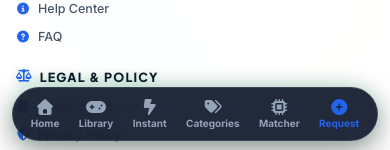
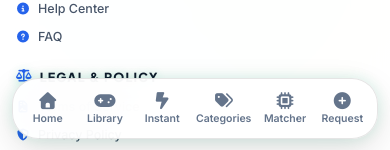
Before and after one commit to rnasir531/GameZync, a Next.js app: page /low-end in a window 390 px wide. Shown: the part 691-841 px from the top of the page. Built offline with nearby package versions, Linux system fonts and the light colour scheme; no server answers; the database is empty.

Commit message:
Redesign Mobile Bottom Navigation Dock UI

```diff
--- a/src/app/css/components/topbar.css
+++ b/src/app/css/components/topbar.css
@@ -1015,65 +1015,82 @@
 .mobile-bottom-dock {
   display: none;
   position: fixed;
-  bottom: 12px;
+  bottom: 14px;
   left: 50%;
   transform: translateX(-50%);
   width: calc(100% - 24px);
-  max-width: 440px;
+  max-width: 430px;
   z-index: 9990;
 }
 
 .dock-inner {
-  background: rgba(15, 23, 42, 0.92);
-  backdrop-filter: blur(24px);
-  -webkit-backdrop-filter: blur(24px);
+  background: rgba(15, 23, 42, 0.85);
+  backdrop-filter: blur(20px);
+  -webkit-backdrop-filter: blur(20px);
   border: 1px solid rgba(255, 255, 255, 0.12);
-  border-radius: 30px;
-  padding: 6px 8px;
+  border-radius: 26px;
+  padding: 6px 6px;
   display: flex;
   align-items: center;
   justify-content: space-around;
-  box-shadow: 0 10px 30px rgba(0, 0, 0, 0.4), 0 0 20px rgba(16, 185, 129, 0.2);
+  box-shadow: 0 12px 35px rgba(0, 0, 0, 0.5), 0 0 20px rgba(16, 185, 129, 0.18);
+  transition: all 0.3s ease;
+}
+
+/* Light mode support for bottom dock */
+[data-theme='light'] .dock-inner,
+body:not(.dark-theme) .dock-inner {
+  background: rgba(255, 255, 255, 0.92);
+  border: 1px solid rgba(0, 0, 0, 0.1);
+  box-shadow: 0 12px 35px rgba(0, 0, 0, 0.12), 0 0 15px rgba(16, 185, 129, 0.15);
 }
 
 .dock-item {
+  flex: 1;
   display: flex;
   flex-direction: column;
   align-items: center;
   justify-content: center;
-  gap: 2px;
-  padding: 5px 8px;
-  border-radius: 16px;
+  gap: 3px;
+  padding: 6px 4px;
+  border-radius: 18px;
   color: #94a3b8;
   text-decoration: none;
-  font-size: 10px;
-  font-weight: 700;
+  font-size: 10.5px;
+  font-weight: 600;
   background: transparent;
-  border: none;
+  border: 1px solid transparent;
   cursor: pointer;
-  transition: all 0.25s cubic-bezier(0.34, 1.56, 0.64, 1);
+  transition: all 0.25s ease;
+}
+
+[data-theme='light'] .dock-item,
+body:not(.dark-theme) .dock-item {
+  color: #64748b;
 }
 
 .dock-item i {
-  font-size: 16px;
-  transition: transform 0.25s ease;
+  font-size: 17px;
+  transition: transform 0.25s ease, color 0.25s ease, filter 0.25s ease;
 }
 
 .dock-item:hover,
 .dock-item.active {
-  color: #ffffff !important;
-  background: var(--accent-gradient);
-  box-shadow: 0 4px 14px var(--primary-glow);
+  color: #10b981 !important;
+  background: rgba(16, 185, 129, 0.12);
+  border-color: rgba(16, 185, 129, 0.25);
+  box-shadow: 0 2px 10px rgba(16, 185, 129, 0.15);
 }
 
 .dock-item:hover i,
 .dock-item.active i {
-  transform: scale(1.12);
-  color: #ffffff !important;
+  transform: scale(1.15);
+  color: #10b981 !important;
+  filter: drop-shadow(0 0 6px rgba(16, 185, 129, 0.6));
 }
 
 .dock-request-btn {
-  color: var(--primary-color);
+  color: #10b981;
 }
 
 @media (max-width: 991px) {
--- a/src/app/css/components/view_switcher.css
+++ b/src/app/css/components/view_switcher.css
@@ -3,7 +3,6 @@
     background: var(--filter-bg);
     padding: 4px;
     border-radius: var(--component-radius);
-
     gap: 4px;
 }
 .view-switcher-btn {
@@ -11,7 +10,6 @@
     background: transparent;
     padding: 8px 16px;
     border-radius: var(--component-radius);
-
     cursor: pointer;
     color: var(--text-muted);
     font-size: 14px;
@@ -24,74 +22,120 @@
     background: var(--filter-active-bg);
     color: var(--primary-color);
     box-shadow: var(--component-shadow);
-
-
 }
 .view-switcher-btn:hover:not(.active) {
     color: var(--text-color);
 }
+
+/* =========================================
+   MOBILE & DESKTOP LIST VIEW MODE
+   ========================================= */
+.view-list-active .games-grid,
+.view-list-active .games-grid-3-col,
 .games-row-section.view-list-active .games-grid-3-col {
-    display: flex;
-    flex-direction: column;
-    gap: 12px;
+    display: flex !important;
+    flex-direction: column !important;
+    gap: 10px !important;
 }
+
+.view-list-active .game-card,
 .games-row-section.view-list-active .game-card {
-    display: flex;
-    flex-direction: row;
-    align-items: center;
-    padding: 14px 20px;
-    gap: 20px;
-    height: auto;
-    opacity: 1;
-    transform: none;
+    display: flex !important;
+    flex-direction: row !important;
+    align-items: center !important;
+    padding: 12px 14px !important;
+    gap: 14px !important;
+    height: auto !important;
+    min-height: 72px !important;
+    border-radius: 16px !important;
+    background: var(--card-bg) !important;
+    border: 1px solid var(--border-color) !important;
+    box-shadow: 0 4px 14px rgba(0, 0, 0, 0.05) !important;
+    overflow: hidden !important;
+    width: 100% !important;
+    box-sizing: border-box !important;
+    transition: all 0.25s ease !important;
 }
+
+.view-list-active .game-card-img-wrapper,
 .games-row-section.view-list-active .game-card-img-wrapper {
-    width: 76px;
-    height: 76px;
-    border-radius: var(--component-radius);
+    width: 60px !important;
+    height: 60px !important;
+    border-radius: 12px !important;
+    flex-shrink: 0 !important;
+    overflow: hidden !important;
+    background: #0d1017 !important;
+}
 
-    flex-shrink: 0;
+.view-list-active .game-card-img-wrapper img,
+.games-row-section.view-list-active .game-card-img-wrapper img {
+    width: 100% !important;
+    height: 100% !important;
+    object-fit: cover !important;
 }
-.games-row-section.view-list-active .game-card-img-wrapper img { height: 100%; }
+
+.view-list-active .game-details,
 .games-row-section.view-list-active .game-details {
-    padding: 0;
-    display: flex;
-    flex-direction: row;
-    align-items: center;
-    justify-content: space-between;
-    width: 100%;
-    gap: 20px;
+    padding: 0 !important;
+    display: flex !important;
+    flex-direction: row !important;
+    align-items: center !important;
+    justify-content: space-between !important;
+    flex: 1 !important;
+    min-width: 0 !important;
+    gap: 12px !important;
 }
+
+.view-list-active .game-details h3,
 .games-row-section.view-list-active .game-details h3 {
-    font-size: 15px;
-    width: 220px;
-    white-space: nowrap;
-    overflow: hidden;
-    text-overflow: ellipsis;
+    font-size: 14px !important;
+    font-weight: 700 !important;
+    color: var(--text-color) !important;
+    margin: 0 !important;
+    flex: 1 !important;
+    min-width: 0 !important;
+    width: auto !important;
+    white-space: normal !important;
+    display: -webkit-box !important;
+    -webkit-line-clamp: 2 !important;
+    -webkit-box-orient: vertical !important;
+    overflow: hidden !important;
+    line-height: 1.35 !important;
 }
+
+.view-list-active .game-details p,
 .games-row-section.view-list-active .game-details p {
-    flex-grow: 1;
-    margin: 0;
+    display: none !important;
 }
+
+.view-list-active .play-btn,
 .games-row-section.view-list-active .play-btn {
-    margin-top: 0;
-    flex-shrink: 0;
-    padding: 10px 20px;
+    margin-top: 0 !important;
+    flex-shrink: 0 !important;
+    padding: 8px 14px !important;
+    font-size: 12px !important;
+    border-radius: 10px !important;
+    white-space: nowrap !important;
 }
+
 .list-only-size {
     display: none;
 }
-.games-row-section.view-list-active .list-only-size {
-    display: inline-block;
-    color: var(--primary-color);
-    margin-right: 6px;
-    font-weight: 600;
+
+@media (max-width: 576px) {
+    .view-list-active .game-card,
+    .games-row-section.view-list-active .game-card {
+        padding: 10px 12px !important;
+        gap: 10px !important;
+    }
+    .view-list-active .game-card-img-wrapper,
+    .games-row-section.view-list-active .game-card-img-wrapper {
+        width: 54px !important;
+        height: 54px !important;
+        border-radius: 10px !important;
+    }
+    .view-list-active .game-details h3,
+    .games-row-section.view-list-active .game-details h3 {
+        font-size: 13px !important;
+    }
 }
-.games-row-section.view-list-active .game-badge {
-    display: none !important;
-}
-@media (max-width: 768px) {
-    .games-row-section.view-list-active .game-details h3 { width: 140px; }
-    .games-row-section.view-list-active .game-details p { display: none; }
-    .games-row-section.view-list-active .game-card { padding: 12px; gap: 14px; }
-}
```
